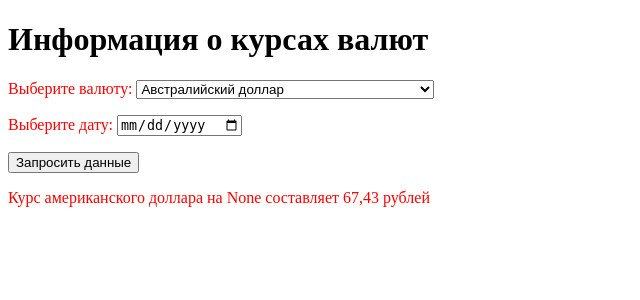
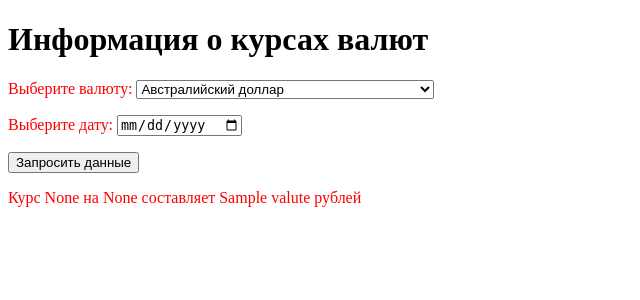
Before and after one commit to Savirman/CBR, a Flask app: page / in a window 1280 px wide. Shown: the top 300 px of the page, without its empty margins (0-640 px from the left). Run offline with Flask 2, Linux system fonts and the light colour scheme; a database or web service that is not in the repository returns one stand-in record (values such as "Sample title"); some libraries are stand-ins or nearby versions.

Commit message:
Add getting data from db to index.html

```diff
--- a/templates/index.html
+++ b/templates/index.html
@@ -9,7 +9,7 @@
     <h1>Информация о курсах валют</h1>
     <form action="/index" method="get">
         <p><label>Выберите валюту: </label>
-            <select required>
+            <select name="valute" required>
                 <option value="Австралийский доллар">Австралийский доллар</option>
                 <option value="Азербайджанский манат">Азербайджанский манат</option>
                 <option value="Фунт стерлингов Соединенного королевства">Фунт стерлингов Соединенного королевства</option>
@@ -48,6 +48,6 @@
         <p><label>Выберите дату: </label><input type="date" name="date" value="" min="2018-01-01" max="{{current_date}}" required /></p>
         <p><input type="submit" value="Запросить данные" /></p>
     </form>
-    <p>Курс американского доллара на {{date}} составляет 67,43 рублей</p>
+    <p>Курс {{valute}} на {{date}} составляет {{curs}} рублей</p>
 </body>
 </html>
```
